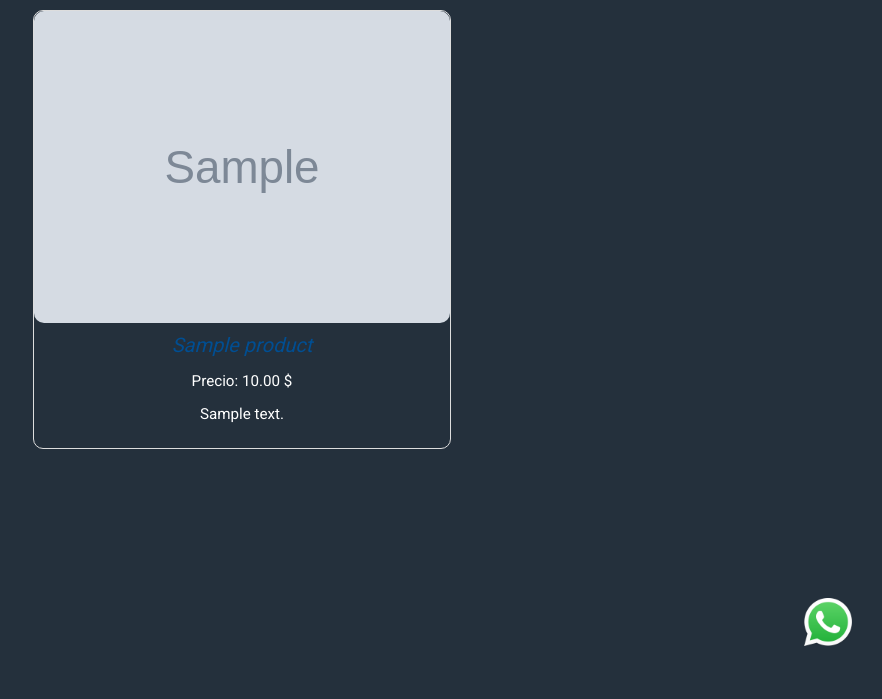
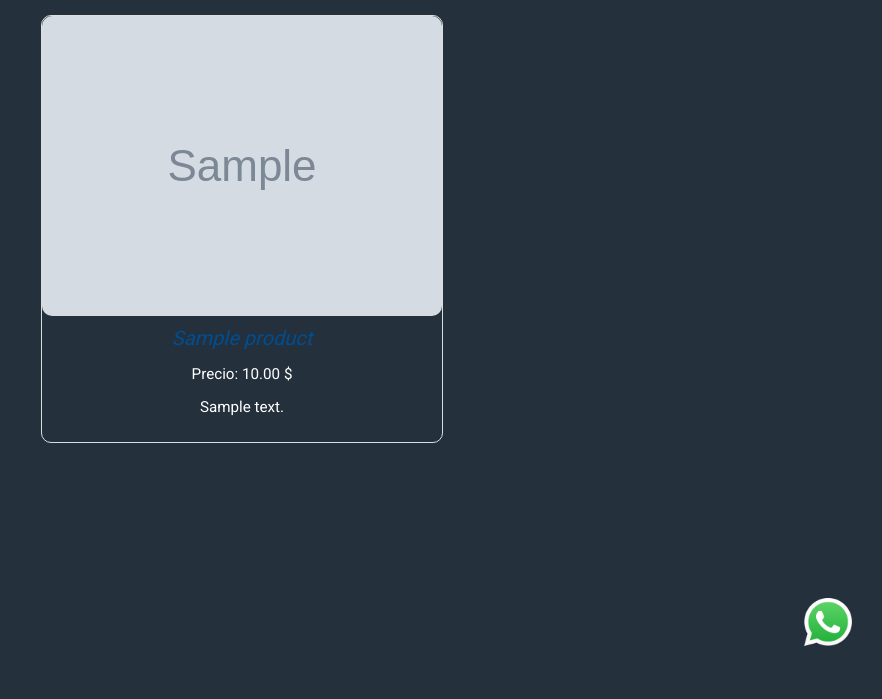
Before and after one commit to pofass/ProyectoCodoACodo-backEnd, a Django app: page /catalogo in a window 1280 px wide. Shown: the part 146-845 px from the top of the page, without its empty margins (398-1280 px from the left). Run offline with Django 5.2, Linux system fonts and the light colour scheme; tables that the repository leaves empty hold one stand-in row (values such as "Sample post"); grey boxes marked "Sample" are stand-in pictures.

Commit message:
Modificacion en catalogo css y arreglo de errores de espacios de imagenes

```diff
--- a/webIngenieriaAuto/catalogo/templates/catalogo/catalogo.html
+++ b/webIngenieriaAuto/catalogo/templates/catalogo/catalogo.html
@@ -7,9 +7,10 @@
 
 {%block content%}
 
-{% for product in products %}
+
 
  <section class="cards">
+ {% for product in products %}
             <article class="tarjeta">
                 <a href="#">
                     <figure class="thumbnail">
@@ -22,8 +23,8 @@
                     <p>{{product.description}}</p>
                 </div>
             </article>
+    {% endfor %}
+</section>
 
-</section>
-{% endfor %}
 
 {%endblock%}
--- a/webIngenieriaAuto/core/static/core/css/stlye-catalogo.css
+++ b/webIngenieriaAuto/core/static/core/css/stlye-catalogo.css
@@ -145,10 +145,11 @@ figure {
 /*aca empieza el flexbox*/
 
 .tarjeta {
-    margin: 0;
-    width: 33%;
+    margin: 5px;
+    width: auto;
     border-radius: 10px;
     border: 1px solid #ddd;
+    height: 100%;
 }
 
 
@@ -159,6 +160,8 @@ figure {
     border-radius: 1px;
     padding: 10px;
     border-radius: 10px;
+    flex-direction: column;
+    align-items: center;
 
 }
 
--- a/webIngenieriaAuto/core/templates/core/base.html
+++ b/webIngenieriaAuto/core/templates/core/base.html
@@ -6,7 +6,7 @@
     <meta name="viewport" content="width=device-width, initial-scale=1.0">
     {% load static %}
     {%block link%} {%endblock%}
-    <link rel="shortcut icon" href="{% static 'core/Images/icon-coche-reparacion.png ' %}" type="image/x-icon">
+    <link rel="shortcut icon" href="{% static 'core/Images/icon-coche-reparacion.png' %}" type="image/x-icon">
     <title>{% block title %}{% endblock %} </title>
     <link rel="preconnect" href="https://fonts.googleapis.com">
     <link rel="preconnect" href="https://fonts.gstatic.com" crossorigin>
```
Also changed, not shown: webIngenieriaAuto/core/templates/core/home.html (+8 -8 lines), webIngenieriaAuto/core/static/core/Images/cred-led-camioneta.png (added), webIngenieriaAuto/core/static/core/Images/cree-Led-venom.png (added), webIngenieriaAuto/core/static/core/Images/creeds luces.png (added), webIngenieriaAuto/media/products/card_car_04_WjqvKNM.png (added), webIngenieriaAuto/media/products/cree-Led-venom.png (added), webIngenieriaAuto/media/products/creeds_luces.png (added).
